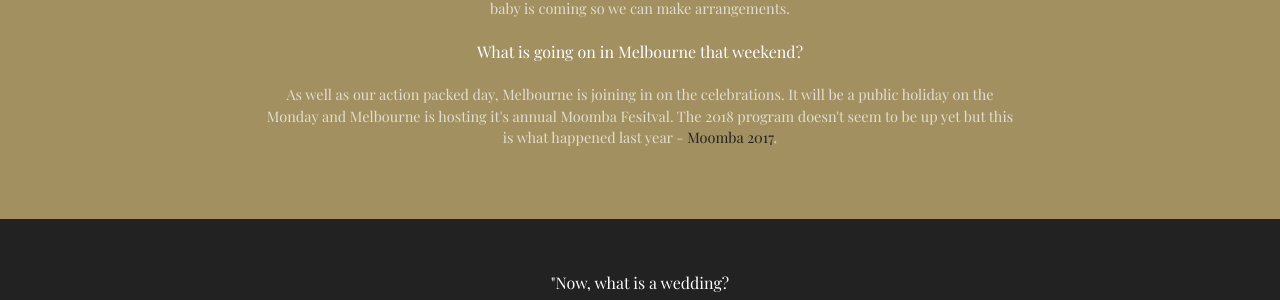
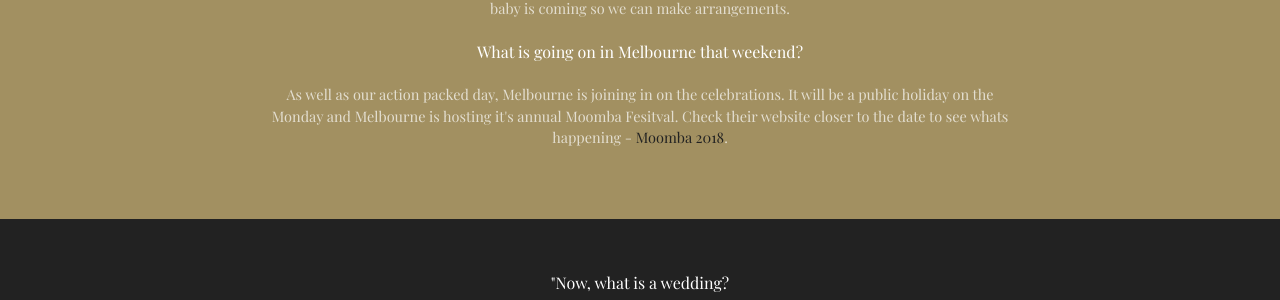
Before and after one commit to notbleh/wed-website, a Jekyll site: the page built from index.html, in a window 1280 px wide and 900 px high, scrolled down 3916 px. Shown: the part 176-476 px from the top of the window. Built offline with Jekyll 4.4.1, drawn with Linux system fonts in a browser that asks for light colours.

Commit message:
Update FAQ.html

```diff
--- a/_includes/FAQ.html
+++ b/_includes/FAQ.html
@@ -9,7 +9,7 @@
                 <p>Are children invited to the wedding?</p>
                 <p class="text-faded" style="font-size: 14.5px;">While we’d love for children to be a part of our celebration, there will potentially be several very young children present, and it may be difficult to accommodate all of them. Why not take it as an opportunity for a child free day! However, we understand that getting a babysitter will not be possible for everyone coming. Please let us know if baby is coming so we can make arrangements.</p>
                 <p>What is going on in Melbourne that weekend?</p>
-                <p class="text-faded" style="font-size: 14.5px;">As well as our action packed day, Melbourne is joining in on the celebrations. It will be a public holiday on the Monday and Melbourne is hosting it's annual Moomba Fesitval. The 2018 program doesn't seem to be up yet but this is what happened last year - <a href="http://moomba.melbourne.vic.gov.au/" target="_blank">Moomba 2017</a>.</p>
+                <p class="text-faded" style="font-size: 14.5px;">As well as our action packed day, Melbourne is joining in on the celebrations. It will be a public holiday on the Monday and Melbourne is hosting it's annual Moomba Fesitval. Check their website closer to the date to see whats happening - <a href="http://moomba.melbourne.vic.gov.au/" target="_blank">Moomba 2018</a>.</p>
             </div>
         </div>
     </div>
```
